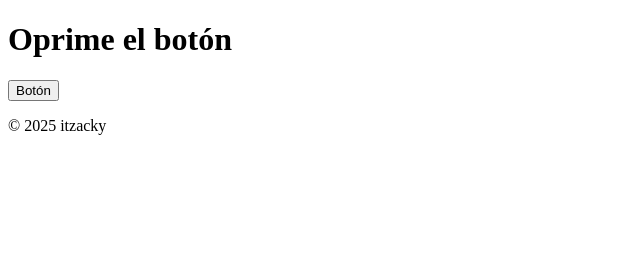
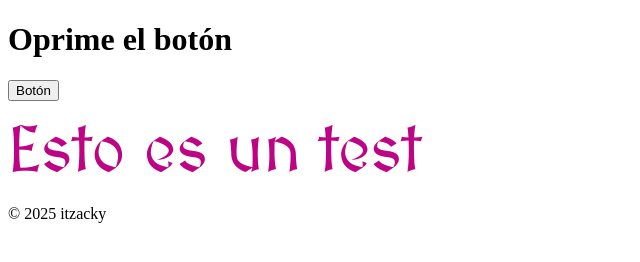
Before and after one commit to itzackyyy/PracticaDOM, a plain HTML site: page index.html in a window 1280 px wide. Shown: the whole page, without its empty margins (0-640 px from the left). Drawn offline with Linux system fonts and the light colour scheme.

Commit message:
se le agrega estilos pero hay que estudiar que hace cada cosita ya que lo hizo el geminis

```diff
--- a/index.html
+++ b/index.html
@@ -3,9 +3,48 @@
 
 
 
-<!-- El DOM es la representacion del HTML en una estructura de datos de arbol,
+<!--
+
+==================================
+====   ZONA EXPLICATIVA 7U7   ====
+==================================
+
+
+El DOM es la representacion del HTML en una estructura de datos de arbol,
  el cual podemos crear o modificar para desarrollar lo que necesitemos -->
 
+<!--
+Etimológicamente hablando, ¿Qué significan las siglas DOM?
+
+DOM (Document Object Model) es una especie de mapa o representación estructurada
+de una Pagina HTML.
+
+Cuando un navegador WEB carga una Página web (HTML) crea una estructura de objetos
+a partir del codigo de la pagina web.
+
+Cada elemento HTML, como pueden ser: Titulos, párrafos, imágenes (y lo que sea)
+se convierte en un Objeto en el DOM.
+
+
+Desde un punto etimológico DOM se refiere a:
+
+Document: El archivo HTML en cuestión.
+
+Object: Cada elemento que se encuentre dentro del .
+
+Model: La estructura organizada que tienen estos objetos entre sí,
+(y casi siemnpre se representan en forma de árbol genealógico)
+
+
+Cuando se esté trabajando con JavaScript en una pagina web, podemos interactuar
+con los objetos del DOM para cambiar el contenido de la página en cuestión,
+es decir:
+
+- Modificar estilos
+- Agregar elementos o quitarlos
+- Entre otros.
+
+-->
 
  <!--
  1- HTML posee a: head y body
@@ -22,12 +61,19 @@
     <meta charset="UTF-8">
     <meta name="viewport" content="width=device-width, initial-scale=1.0">
     <title>Document</title>
+
+    <link rel="preconnect" href="https://fonts.googleapis.com">
+    <link rel="preconnect" href="https://fonts.gstatic.com" crossorigin>
+    <link href="https://fonts.googleapis.com/css2?family=MedievalSharp&display=swap" rel="stylesheet">
+
+    <link rel="stylesheet" href="style.css">
 </head>
 
 <body>
     <header>
     <h1>Oprime el botón</h1>
     <button onclick="colores()">Botón</button>
+    <p id="gotic">Esto es un test</p>
     <!--
     existen varias formas de interactuar con el DOM, por ejemplo desde un archivo JS
     en la línea superior se ve un function que pertenece a un JS, en este caso un archivo
@@ -55,6 +101,3 @@
 
 
 </html>
-
-
-<!--    -->
--- a/js/app.js
+++ b/js/app.js
@@ -1,4 +1,4 @@
-let div = document.querySelector('div')
+let div = document.getElementById('div1')
 //  inicializamos la variable div con "let"
 //  este div esta ligado con el main del HTML,
 //  ¿que quiere decir? pues que estamos accediendo a
--- /dev/null
+++ b/style.css
@@ -0,0 +1,22 @@
+/* --- Configuración del fondo oscuro (como en tu imagen) --- */
+
+
+/* --- ¡Aquí está la magia! --- */
+#gotic {
+  /* 1. La Fuente: Usamos la fuente que importamos.
+     'cursive' es una fuente de respaldo por si falla la carga. */
+  font-family: 'MedievalSharp', cursive;
+
+  /* 2. El Color: Texto en blanco */
+  color: rgb(188, 4, 132);
+
+  /* 3. El Tamaño: Ajusta esto a tu gusto */
+  font-size: 4rem; /* 4rem = 64px aprox. */
+
+  /* Opcional: Quitamos márgenes para que se parezca más a la lista */
+  margin: 0.25em 0;
+
+  /* Opcional: Las fuentes góticas a veces se ven mejor sin antialiasing */
+  -webkit-font-smoothing: antialiased;
+  -moz-osx-font-smoothing: grayscale;
+}
```
